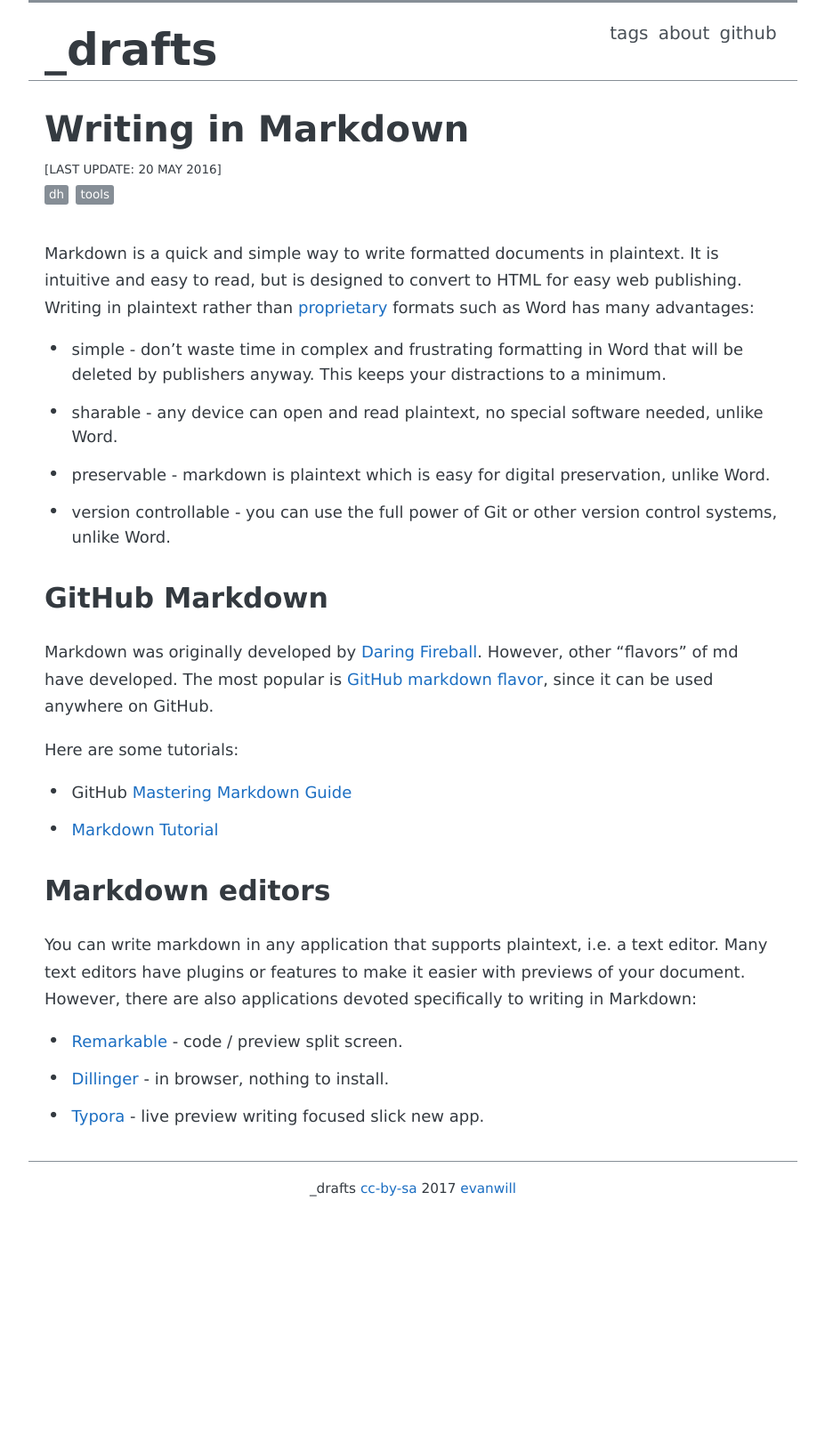
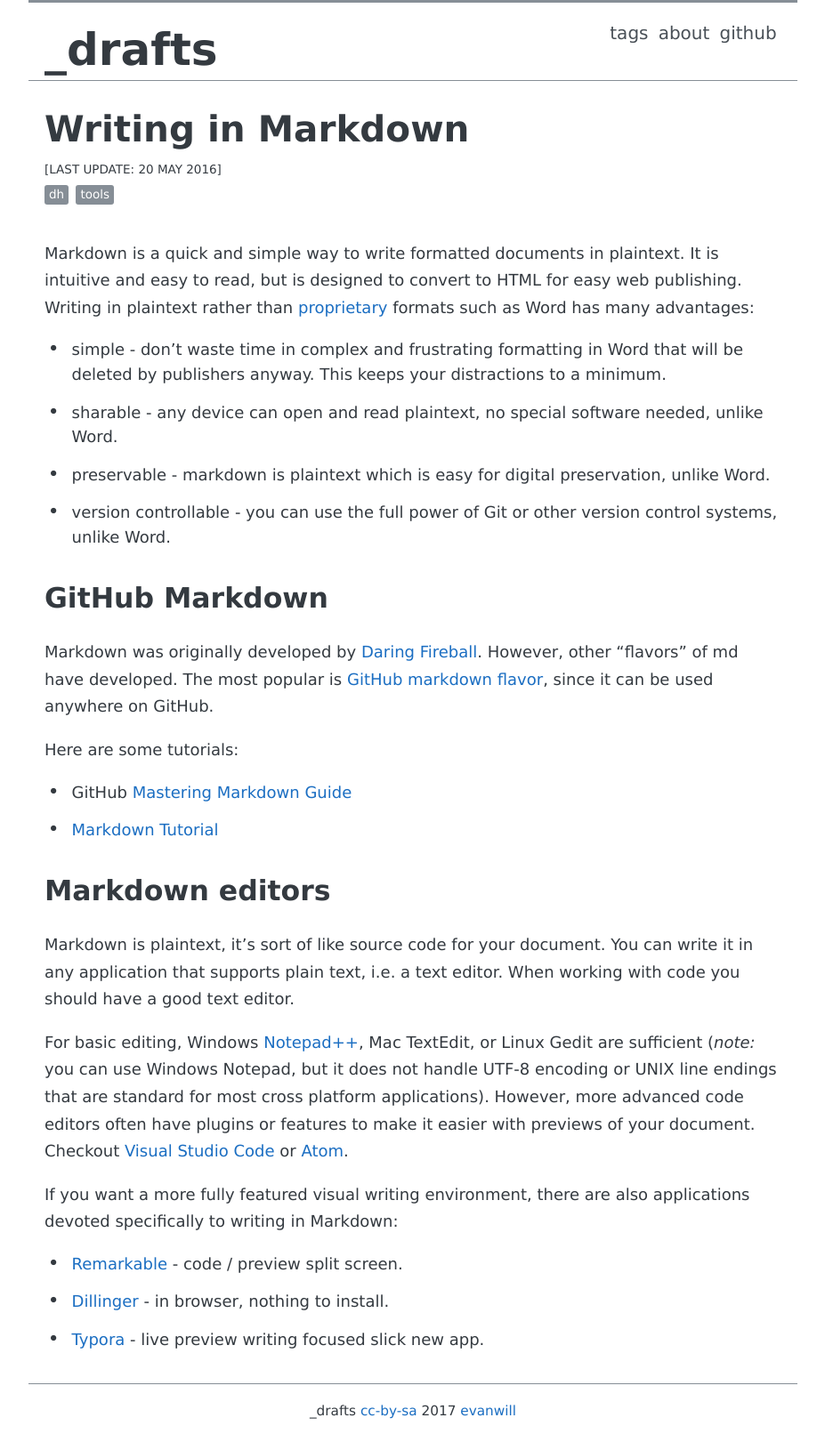
Before and after one commit to evanwill/_drafts, a Jekyll site: the page built from _notes/writing-markdown.md, in a window 1280 px wide. Shown: the whole page at 89% size, without its empty margins (176-1103 px from the left). Built offline with Jekyll 4.4.1, drawn with Linux system fonts in a browser that asks for light colours; before the commit the page ends 1371 px from its top, so only the background shows below that.

Commit message:
Update writing-markdown.md

```diff
--- a/_notes/writing-markdown.md
+++ b/_notes/writing-markdown.md
@@ -27,9 +27,15 @@ Here are some tutorials:
 
 ## Markdown editors
 
-You can write markdown in any application that supports plaintext, i.e. a text editor.
-Many text editors have plugins or features to make it easier with previews of your document.
-However, there are also applications devoted specifically to writing in Markdown:
+Markdown is plaintext, it's sort of like source code for your document.
+You can write it in any application that supports plain text, i.e. a text editor.
+When working with code you should have a good text editor.
+
+For basic editing, Windows [Notepad++](https://notepad-plus-plus.org/), Mac TextEdit, or Linux Gedit are sufficient (*note:* you can use Windows Notepad, but it does not handle UTF-8 encoding or UNIX line endings that are standard for most cross platform applications).
+However, more advanced code editors often have plugins or features to make it easier with previews of your document.
+Checkout [Visual Studio Code](https://code.visualstudio.com/) or [Atom](https://atom.io/).
+
+If you want a more fully featured visual writing environment, there are also applications devoted specifically to writing in Markdown:
 
 - [Remarkable](https://remarkableapp.github.io/index.html) - code / preview split screen.
 - [Dillinger](http://dillinger.io/) - in browser, nothing to install.
```
